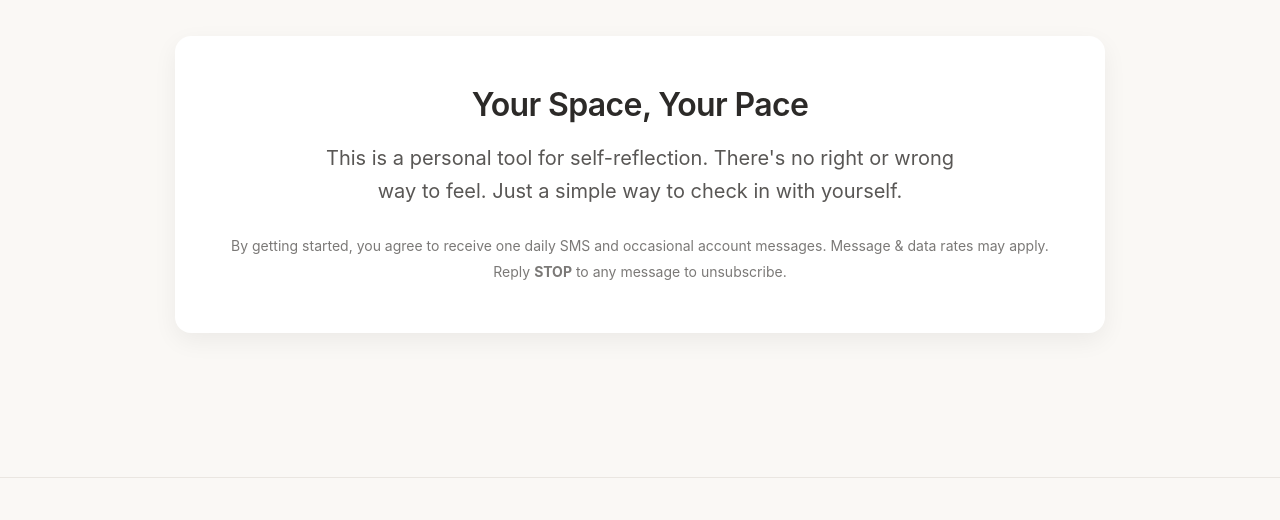
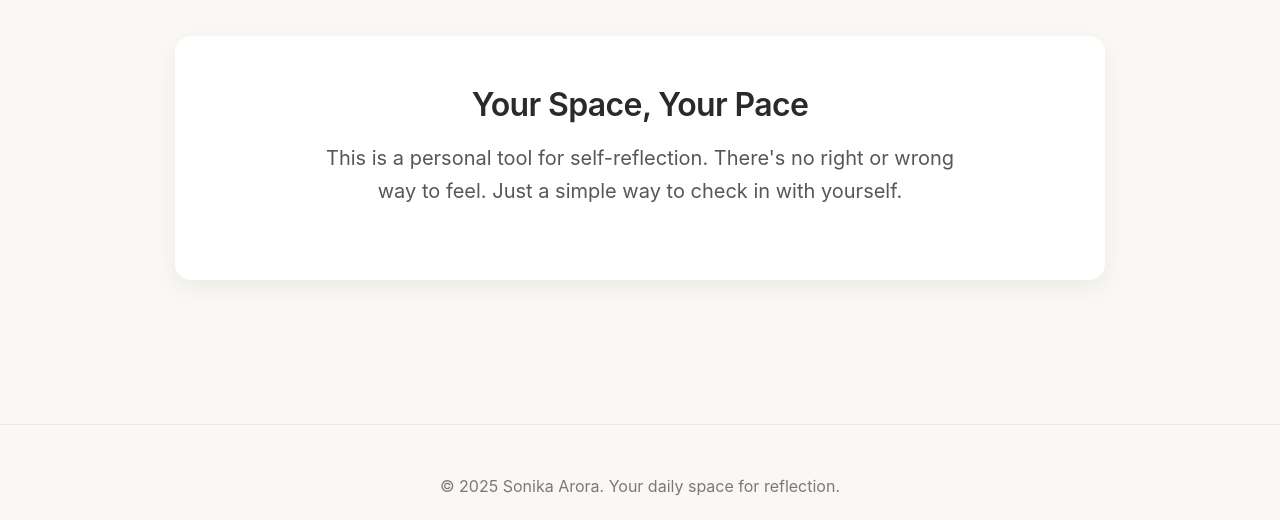
Before and after one commit to arorasonika/mood_webapp, a Flask app: page / in a window 1280 px wide. Shown: the part 1305-1825 px from the top of the page. After the commit the page ends 1801 px from the top, so only its background shows below. Run offline with Flask 3, Linux system fonts and the light colour scheme.

Commit message:
removing duplicate sms consent

```diff
--- a/templates/landing.html
+++ b/templates/landing.html
@@ -52,10 +52,6 @@
             This is a personal tool for self-reflection. There's no right or wrong way to feel.
             Just a simple way to check in with yourself.
          </p>
-         <small class="mt-3 d-block">
-            By getting started, you agree to receive one daily SMS and occasional account messages.
-            Message &amp; data rates may apply. Reply <strong>STOP</strong> to any message to unsubscribe.
-        </small>
     </section>
 </div>
 {% endblock %}
```
